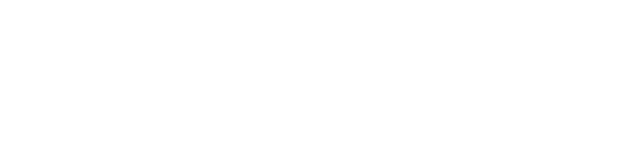
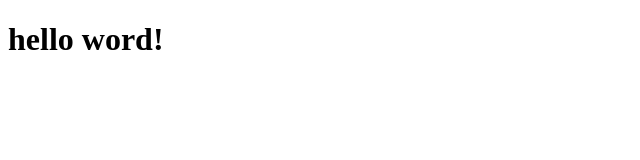
Before and after one commit to DiotBrando/project, a plain HTML site: page index.html in a window 1280 px wide. Shown: the whole page, without its empty margins (0-640 px from the left). Drawn offline with Linux system fonts and the light colour scheme.

Commit message:
modification of the index.html

```diff
--- a/index.html
+++ b/index.html
@@ -8,7 +8,7 @@
     <link rel="stylesheet" href="style.css">
 </head>
 <body>
-
+    <h1>hello word!</h1>
 </body>
 <script src="app.js"></script>
 </html>
```
